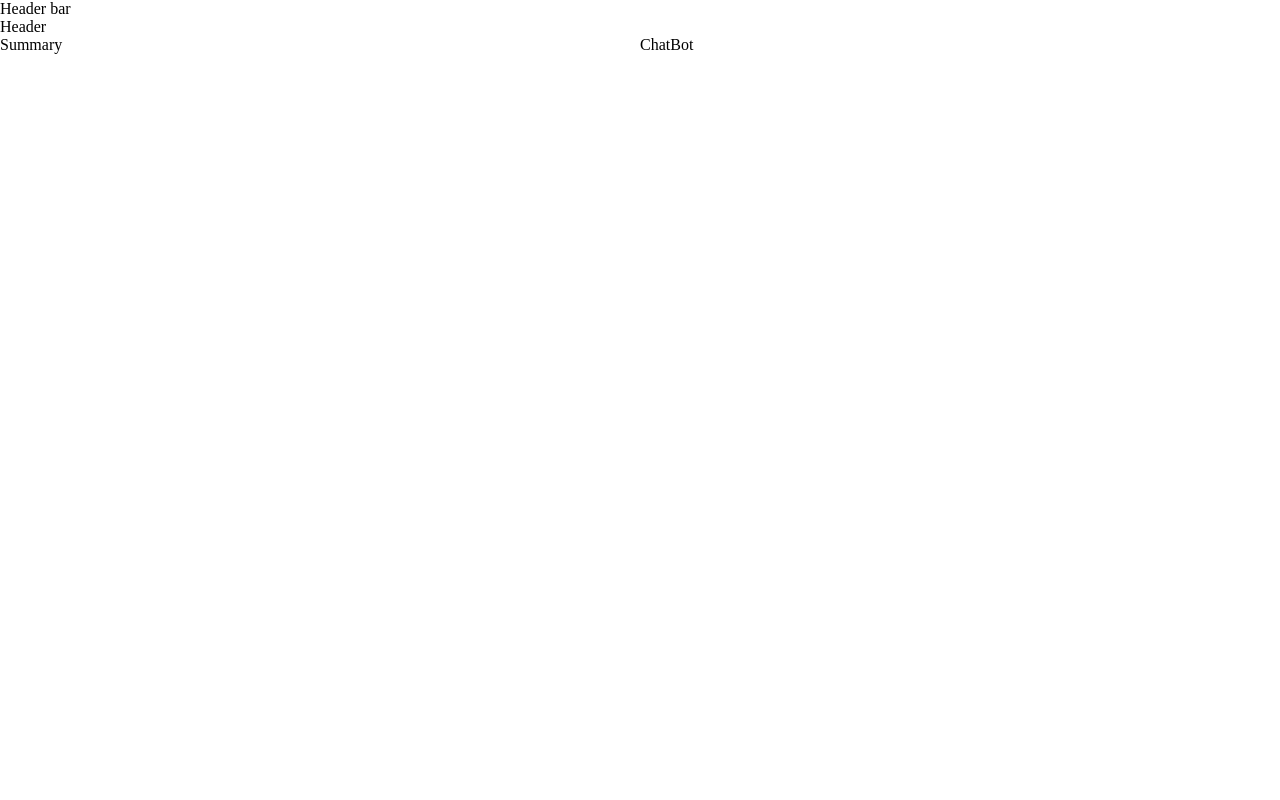
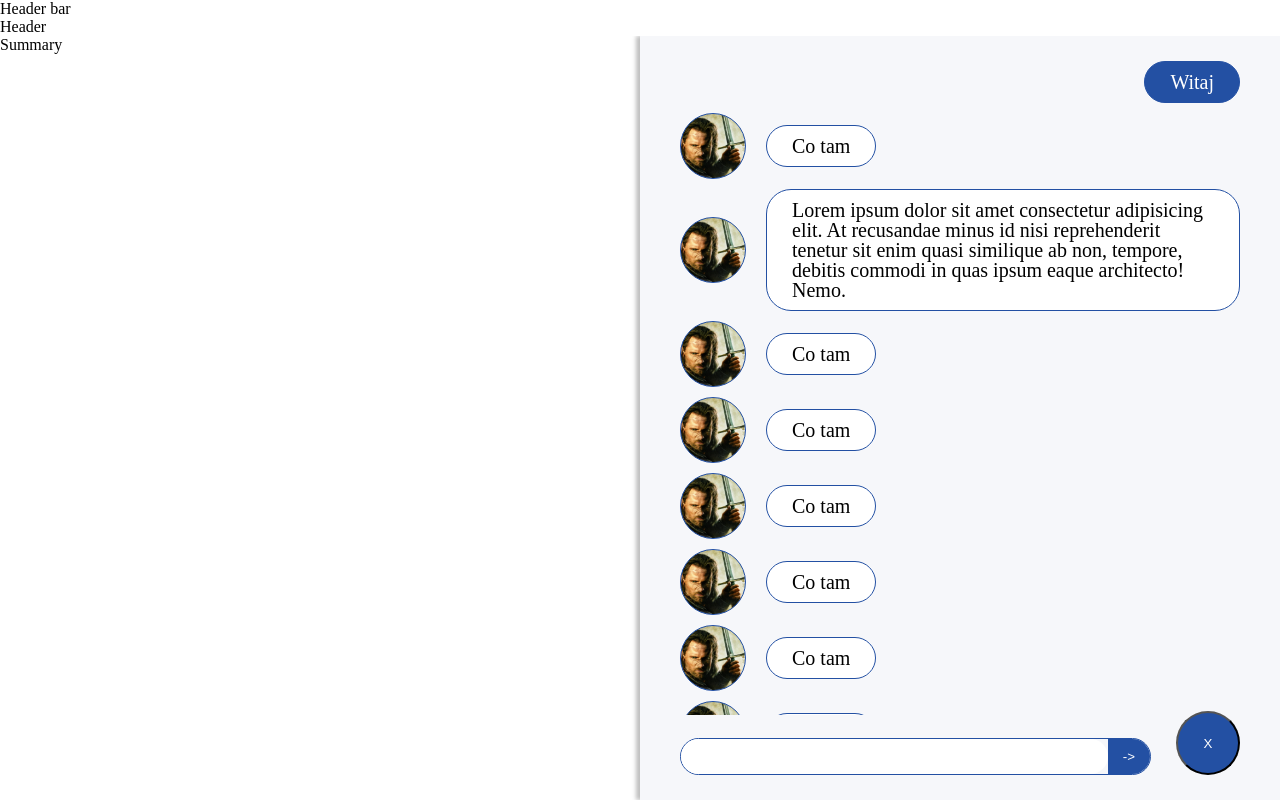
Before and after one commit to LenartPiotr/HackYeah2024, a React (Vite) app in the folder frontend/: page / in a window 1280 px wide. Built offline with nearby package versions, Linux system fonts and the light colour scheme.

Commit message:
Basic layout for chatbot

```diff
--- a/frontend/src/App.scss
+++ b/frontend/src/App.scss
@@ -1,6 +1,7 @@
 .main-layout {
     display: flex;
     height: 100%;
+    overflow: hidden;
 
     & > div {
         flex-basis:  50%;
--- /dev/null
+++ b/frontend/src/_library.scss
@@ -0,0 +1,3 @@
+$primary-color: #2350a3;
+$secondary-color: #f6f7fa;
+$dark: #353A40;
--- a/frontend/src/components/ChatBot/ChatBot.tsx
+++ b/frontend/src/components/ChatBot/ChatBot.tsx
@@ -1,7 +1,46 @@
+import "./ChatBox.scss";
+
+const messages = [
+  {text: "Witaj", fromUser: true},
+  {text: "Co tam", fromUser: false},
+  {text: "Lorem ipsum dolor sit amet consectetur adipisicing elit. At recusandae minus id nisi reprehenderit tenetur sit enim quasi similique ab non, tempore, debitis commodi in quas ipsum eaque architecto! Nemo.", fromUser: false},
+  {text: "Co tam", fromUser: false},
+  {text: "Co tam", fromUser: false},
+  {text: "Co tam", fromUser: false},
+  {text: "Co tam", fromUser: false},
+  {text: "Co tam", fromUser: false},
+  {text: "Co tam", fromUser: false},
+  {text: "Co tam", fromUser: false},
+  {text: "Co tam", fromUser: false},
+  {text: "Co tam", fromUser: false},
+  {text: "Co tam", fromUser: false},
+  {text: "Co tam", fromUser: false},
+  {text: "Co tam", fromUser: false},
+  {text: "Co tam", fromUser: false},
+];
+
 const ChatBot = () => {
-    return (
-        <div>ChatBot</div>
-    )
+  return (
+    <div className="chat-box">
+      <div className="messages">
+        {messages.map(message => <>
+          <div className={`message-wrapper ${message.fromUser ? "from-user" : ""}`}>
+            {!message.fromUser && <div className="avatar"></div>}
+            <span className="message">
+              {message.text}
+            </span>
+          </div>
+        </>)}
+      </div>
+      <div className="input-row">
+        <div className="input-wrapper">
+          <input />
+          <button className="send">-&gt;</button>
+        </div>
+        <button className="mic">X</button>
+      </div>
+    </div>
+  )
 };
 
 export default ChatBot;
--- /dev/null
+++ b/frontend/src/components/ChatBot/ChatBox.scss
@@ -0,0 +1,100 @@
+@use "../../library" as l;
+
+.chat-box {
+	background-color: l.$secondary-color;
+	box-shadow: -4px 0px 4px rgba(0, 0, 0, 0.25);
+	box-sizing: border-box;
+	display: flex;
+	flex-direction: column;
+
+	& .messages {
+		display: flex;
+		flex-direction: column;
+		flex-grow: 1;
+		gap: 10px;
+		overflow-y: auto;
+		padding: 25px 40px;
+
+		& .message-wrapper {
+			align-items: center;
+			display: flex;
+			gap: 20px;
+
+			&.from-user {
+				justify-content: end;
+
+				& .message {
+					background-color: l.$primary-color;
+					color: #fff;
+				}
+			}
+
+			& .avatar {
+				background: url("../../assets/avatar-placeholder.jpg");
+				background-size: cover;
+				background-position: center center;
+				border: 1px solid l.$primary-color;
+				border-radius: 100%;
+				flex-shrink: 0;
+				width: 64px;
+				height: 64px;
+			}
+
+			& .message {
+				background-color: #fff;
+				border: 1px solid l.$primary-color;
+				border-radius: 25px;
+				font-size: 20px;
+				line-height: 1em;
+				padding: 10px 25px;
+			}
+		}
+	}
+
+	& .message.from-user {
+		margin-left: unset;
+		margin-right: auto;
+	}
+
+	& .input-row {
+		align-items: end;
+		display: flex;
+		gap: 25px;
+		height: 50px;
+		padding: 10px 40px 25px;
+
+		& .input-wrapper {
+			border: 1px solid #2350a3;
+			border-radius: 25px;
+			display: flex;
+			flex-grow: 1;
+
+			& input {
+				flex-grow: 1;
+				padding: 10px 15px;
+				border: none;
+				outline: none;
+				border-radius: 25px;
+			}
+
+			& button {
+				border: none;
+				border-radius: 0 25px 25px 0;
+				cursor: pointer;
+				padding: 0 15px;
+			}
+
+		}
+
+		& button {
+			background-color: l.$primary-color;
+			color: #fff;
+
+			&.mic {
+				border-radius: 100%;
+				width: 64px;
+				height: 64px;
+			}
+		}
+	}
+}
--- a/frontend/src/index.scss
+++ b/frontend/src/index.scss
@@ -4,6 +4,7 @@ body {
 }
 
 #root {
-    overflow: hidden;
+    display: flex;
+    flex-direction: column;
     height: 100vh;
 }
```
Also changed, not shown: frontend/src/assets/avatar-placeholder.jpg (added), 1 other file (tests, documents, lock files or other folders).
